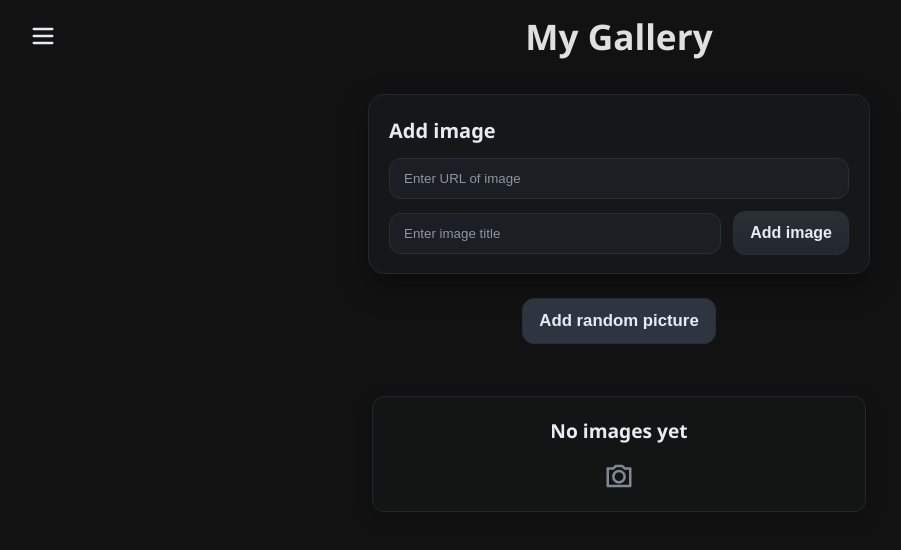
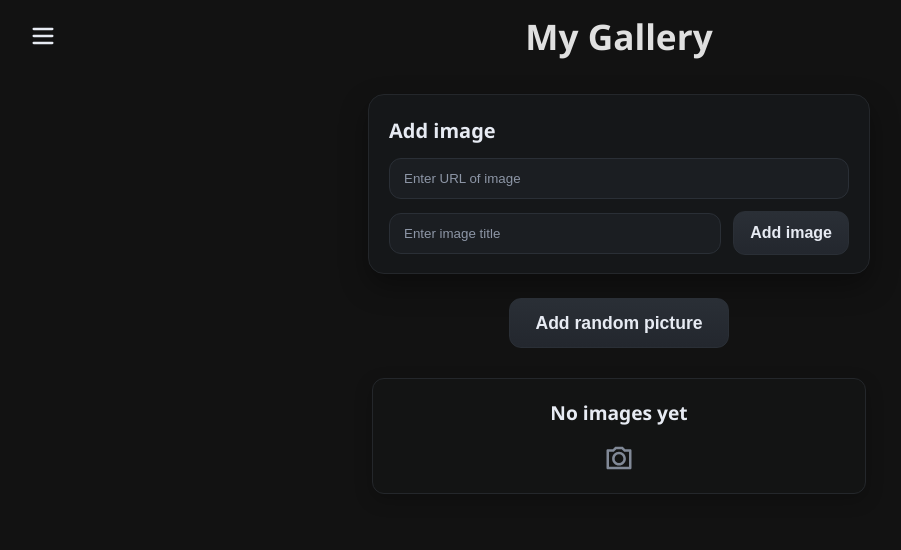
Before and after one commit to Dmydmo/My-Project-React-Gallery, a React (Create React App) app: page / in a window 1280 px wide. Shown: the top 550 px of the page, without its empty margins (21-922 px from the left). Built offline with nearby package versions, Linux system fonts and the light colour scheme.

Commit message:
Add counter images for gallery

```diff
--- a/src/App.js
+++ b/src/App.js
@@ -9,28 +9,33 @@ import Header from './component/Header/Header';
 function App() {
   const [cards, setcards] = useState([]);
   const [isOpenMenu, setOpenMenu] = useState(false);
+  const [isLoading, setIsLoading] = useState(false);
 
   const onToggleMenu = () => {
     setOpenMenu((prev) => !prev);
   };
+
   useEffect(() => {
     const saved = localStorage.getItem('gallery');
     if (saved) {
       setcards(JSON.parse(saved));
     }
   }, []);
+
   useEffect(() => {
     localStorage.setItem('gallery', JSON.stringify(cards));
   }, [cards]);
 
   const handleAddRandom = async () => {
     try {
+      setIsLoading(true);
       const response = await fetch('https://picsum.photos/1920/1080');
       if (!response.ok) throw new Error('Network response was not ok');
-
       addImg(response.url);
     } catch (err) {
       console.error('Fetch random image failed:', err);
+    } finally {
+      setIsLoading(false);
     }
   };
 
@@ -66,7 +71,7 @@ function App() {
       />
 
       <ImageForm addImg={addImg} />
-      <AddRandomImg handleAddRandom={handleAddRandom} />
+      <AddRandomImg isLoading={isLoading} handleAddRandom={handleAddRandom} />
       <Gallery
         changeTitle={changeTitleInGallery}
         cards={cards}
--- a/src/component/AddRandomImg.js
+++ b/src/component/AddRandomImg.js
@@ -1,10 +1,17 @@
 import Button from './UI/Button';
-import styles from './UI/Button.module.css';
-
-function AddRandomImg({ handleAddRandom }) {
+import styles from './AddRandomImg.module.css';
+function AddRandomImg({ isLoading, handleAddRandom }) {
   return (
-    <Button className={styles.btnAddRandomImg} onClick={handleAddRandom}>
-      Add random picture
+    <Button
+      className={styles.btnAddRandomImg}
+      onClick={handleAddRandom}
+      disabled={isLoading}
+    >
+      {isLoading ? (
+        <span className={styles.spinner}></span>
+      ) : (
+        'Add random picture'
+      )}
     </Button>
   );
 }
--- /dev/null
+++ b/src/component/AddRandomImg.module.css
@@ -0,0 +1,28 @@
+.btnAddRandomImg {
+  min-width: 200px;
+  height: 50px;
+  width: 220px;
+  display: grid;
+  font-size: 1.1em;
+  margin: auto;
+  margin-bottom: 30px;
+  position: relative;
+}
+
+.spinner {
+  border: 4px solid rgba(0, 0, 0, 0.1);
+  border-top: 4px solid #3498db;
+  border-radius: 50%;
+  width: 20px;
+  height: 20px;
+  animation: spin 1s linear infinite;
+}
+
+@keyframes spin {
+  0% {
+    transform: rotate(0deg);
+  }
+  100% {
+    transform: rotate(560deg);
+  }
+}
--- a/src/component/Gellery/EmptyGellery.js
+++ b/src/component/Gellery/EmptyGallery.js
@@ -1,6 +1,6 @@
 import { RiCameraLine } from 'react-icons/ri';
-import styles from './EmptyGelery.module.css';
-function EmptyGellery() {
+import styles from './EmptyGallery.module.css';
+function EmptyGallery() {
   return (
     <div className={styles.divEmpty}>
       <h3 className={styles.Title}>No images yet</h3>
@@ -8,4 +8,4 @@ function EmptyGellery() {
     </div>
   );
 }
-export default EmptyGellery;
+export default EmptyGallery;
--- a/src/component/Gellery/Gallery.js
+++ b/src/component/Gellery/Gallery.js
@@ -3,7 +3,8 @@ import styles from './Gallery.module.css';
 import BtnDownloadAll from './BtnDownloadAll';
 import Title from './Title';
 import IconButton from '../UI/IconnButton';
-import EmptyGellery from './EmptyGellery';
+import EmptyGallery from './EmptyGallery';
+import SowerCountImage from './ImagesCounter';
 
 function Gallery({ cards, onDelete, changeTitle }) {
   const handleDownload = async (src, filename = 'image') => {
@@ -35,7 +36,14 @@ function Gallery({ cards, onDelete, changeTitle }) {
 
   return (
     <div>
-      {cards.length > 0 ? <BtnDownloadAll cards={cards} /> : <EmptyGellery />}
+      {cards.length > 0 ? (
+        <div className={styles.topBar}>
+          <BtnDownloadAll cards={cards} />
+          <SowerCountImage counter={cards.length} />
+        </div>
+      ) : (
+        <EmptyGallery />
+      )}
 
       <div className={styles.galleryContainer}>
         {cards.map((card) => (
@@ -63,7 +71,9 @@ function Gallery({ cards, onDelete, changeTitle }) {
               icon={<RiDownload2Line />}
               className={`${styles.actionBtn} ${styles.btnDownloadImg}`}
               aria-label="Download image"
-              onClick={() => handleDownload(card.url, card.title || 'image')}
+              onClick={() =>
+                handleDownload(card.url, (card.title || 'image') + '.jpg')
+              }
             />
           </div>
         ))}
--- a/src/component/Gellery/Gallery.module.css
+++ b/src/component/Gellery/Gallery.module.css
@@ -1,10 +1,10 @@
 .galleryContainer {
   display: grid;
   grid-template-columns: repeat(auto-fit, minmax(220px, 1fr));
-  gap: 16px;
+  gap: 12px;
   max-width: 1200px;
   margin: 0 auto 40px;
-  padding-top: 20px;
+  padding-top: 7px;
 }
 
 .galleryItem {
@@ -71,11 +71,6 @@
   box-shadow: 0 0 0 3px rgba(93, 134, 255, 0.18);
 }
 
-.actionBtn {
-  opacity: 0;
-  transition: transform 0.2s, color 0.2s, opacity 0.2s, background 0.2s;
-}
-
 .galleryItem:hover .actionBtn,
 .galleryItem:focus-within .actionBtn {
   opacity: 1;
@@ -86,3 +81,12 @@
 .btnDelImg {
   right: 5px;
 }
+.topBar {
+  display: flex;
+  justify-self: start;
+  align-items: center;
+  background: #151719;
+  border: 1px solid #24272b;
+  border-radius: 12px;
+  padding: 8px 10px;
+}
--- /dev/null
+++ b/src/component/Gellery/ImagesCounter.js
@@ -0,0 +1,5 @@
+import styles from './ImagesCounter.module.css';
+function ImagesCounter({ counter }) {
+  return <div className={styles.counter}>{counter}</div>;
+}
+export default ImagesCounter;
--- /dev/null
+++ b/src/component/Gellery/ImagesCounter.module.css
@@ -0,0 +1,13 @@
+.counter {
+  display: inline-flex;
+  justify-content: center;
+  font-size: 1.1em;
+  color: #e7ebf3;
+  background: rgba(93, 134, 255, 0.08);
+  border: 1px solid rgba(93, 134, 255, 0.25);
+  border-radius: 13px;
+  padding: 10px 10px;
+  line-height: 1;
+  margin-left: 3px;
+  min-width: 17px;
+}
--- a/src/component/UI/Button.module.css
+++ b/src/component/UI/Button.module.css
@@ -34,44 +34,3 @@
   outline: 0;
   box-shadow: 0 0 0 3px rgba(93, 134, 255, 0.18);
 }
-
-.btnAddRandomImg {
-  font-size: 1.05em;
-  margin-bottom: 30px;
-  color: #e7ebf3;
-  background: #2f3540;
-  border: 1px solid #2a2f36;
-  border-radius: 12px;
-}
-
-.btnAddRandomImg:hover {
-  background: #1f2328;
-  border-color: #3a414c;
-  box-shadow: 0 6px 16px rgba(0, 0, 0, 0.28);
-}
-
-.btnAddRandomImg:active {
-  transform: translateY(1px);
-  background-color: #1b1e22;
-  color: #d6dbe7;
-}
-
-.btnClearGallery {
-  position: relative;
-
-  background: transparent;
-  color: #b1b8c6;
-  border: 1px solid #2a2f36;
-  border-radius: 12px;
-  padding: 12px 16px;
-}
-
-.btnClearGallery:hover {
-  background: #171a1d;
-  border-color: #363c46;
-  color: #d0d6e3;
-}
-
-.btnClearGallery:active {
-  transform: translateY(1px);
-}
```
Also changed, not shown: src/component/Gellery/EmptyGallery.module.css (renamed from src/component/Gellery/EmptyGelery.module.css), 2 other files (tests, documents, lock files or other folders).
